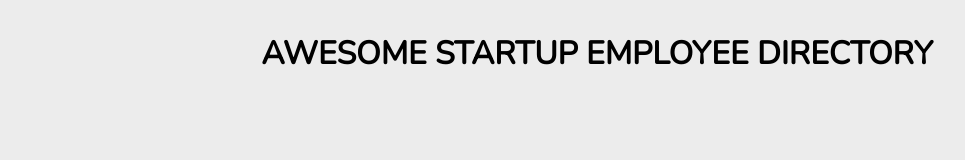
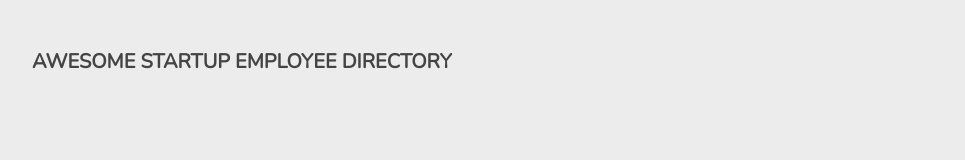
Before and after one commit to TypeErrorDev/FSJS-5-API-Requests, a website: page index.html in a window 1280 px wide. Shown: the whole page, without its empty margins (43-1008 px from the left). Drawn offline with nearby package versions, Linux system fonts and the light colour scheme; no server answers.

Commit message:
ADD: added some additional sass to the styles

```diff
--- a/js/app.js
+++ b/js/app.js
@@ -1,30 +1,9 @@
 /* ==================================
             GLOBAL VARIABLES
 ===================================== */
-const CARD = document.getElementsByClassName(".card");
-const SEARCH = document.getElementById("search-container");
 let urlAPI = `https://randomuser.me/api/?results=12&inc=name,picture,email,location,phone,dob&noinfo&nat=US`;
-let overlay;
-/* ==================================
-        ASYNC/AWAIT CALLS
-===================================== */
 
 /* ==================================
-        GENERATE CARDS HTML
+           FETCHING DATA
 ===================================== */
-
-/* ==================================
-        GENERATE SEARCH HTML
-===================================== */
-
-/* ==================================
-        GENERATE MODAL HTML
-===================================== */
-
-/* ==================================
-            EVENT LISTENERS
-===================================== */
-
-/* ==================================
-            EVENT LISTENERS
-===================================== */
+fetch(urlAPI).then();
--- a/scss/components/_index.scss
+++ b/scss/components/_index.scss
@@ -0,0 +1,5 @@
+@forward "gallery";
+@forward "header";
+@forward "modal";
+@forward "search";
+@forward "mediaqueries";
--- a/scss/components/_mediaqueriers.scss
+++ b/scss/components/_mediaqueries.scss
@@ -1,7 +1,8 @@
 @use "../util/" as *;
 
 // TABLET MEDIA QUERY
-@media (min-width: $breakpoint-tablet) {
+// testing
+@include layout(tablet) {
   .header-inner-container {
     display: flex;
     flex-direction: row;
@@ -10,7 +11,7 @@
     padding-right: 25px;
     padding-left: 25px;
   }
-
+  //
   .header-text-container {
     text-align: left;
   }
@@ -25,7 +26,7 @@
 }
 
 // DESKTOP MEDIA QUERY
-@media (min-width: $breakpoint-desktop) {
+@include layout(desktop) {
   .card:hover {
     background: rgba(255, 255, 255, 1);
     border: 1px solid rgba(50, 50, 50, 0.9);
--- a/scss/util/_mixins.scss
+++ b/scss/util/_mixins.scss
@@ -1 +1,16 @@
 @use "variables" as *;
+
+// MEDIA QUERY
+@mixin layout($breakpoint) {
+  @if $breakpoint==tablet {
+    @media only screen and (min-width: 768px) {
+      @content;
+    }
+  }
+
+  @if $breakpoint==desktop {
+    @media only screen and (min-width: 1024px) {
+      @content;
+    }
+  }
+}
```
Also changed, not shown: css/styles.css (deleted, +0 -24 lines), README.md, css/index.css, 1 other file.
